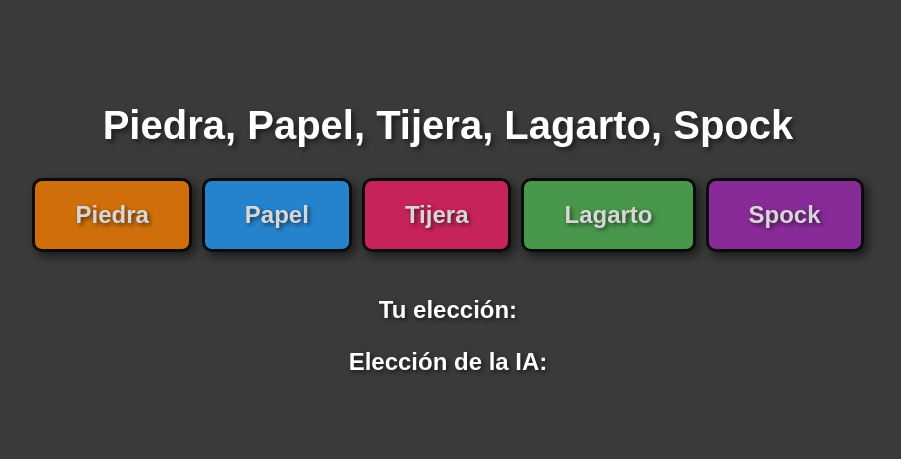
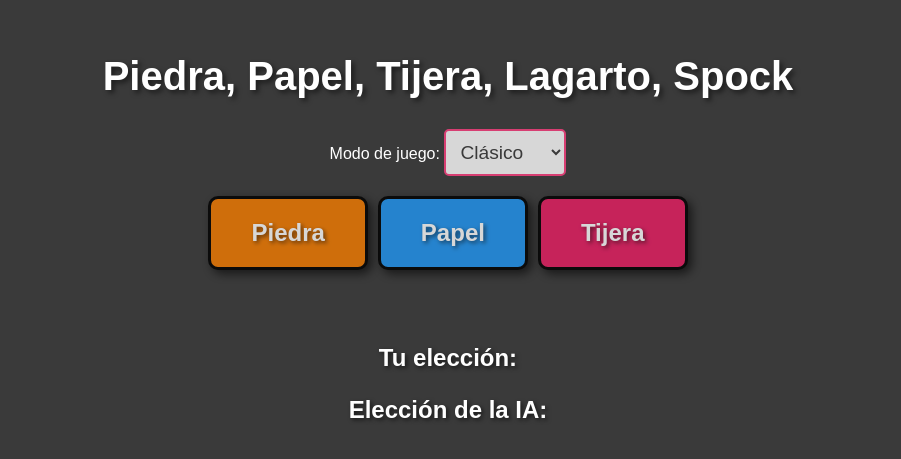
Before and after one commit to TRdeXtremiana/piedraPapelTijera, a plain HTML site: page index.html in a window 1280 px wide. Shown: the part 163-622 px from the top of the page, without its empty margins (192-1093 px from the left). Drawn offline with Linux system fonts and the light colour scheme.

Commit message:
Game modes added (classic & big bang theory)

```diff
--- a/CSS/styles.css
+++ b/CSS/styles.css
@@ -18,6 +18,27 @@ h1 {
 	text-shadow: 3px 3px 5px rgba(0, 0, 0, 0.5);
 	font-weight: bold;
 	padding: 10px 20px;
+}
+
+.game-mode {
+	margin-bottom: 20px;
+}
+
+select {
+	padding: 10px;
+	font-size: 1.2rem;
+	border-radius: 5px;
+	border: 2px solid #ff4081;
+	background-color: #fff;
+	color: #3a3a3a;
+	cursor: pointer;
+	transition: transform 0.2s, opacity 0.2s;
+	opacity: 0.8;
+}
+
+select:hover {
+	opacity: 1;
+	transform: scale(1.05);
 }
 
 .choices {
@@ -67,7 +88,7 @@ button:hover {
 	background-color: #9c27b0;
 }
 
-result {
+.result {
 	margin-top: 30px;
 }
 
--- a/JS/script.js
+++ b/JS/script.js
@@ -1,10 +1,30 @@
-const rules = {
+const rulesClassic = {
+	piedra: ["tijera"],
+	papel: ["piedra"],
+	tijera: ["papel"]
+};
+
+const rulesBigBang = {
 	piedra: ["tijera", "lagarto"],
 	papel: ["piedra", "spock"],
 	tijera: ["papel", "lagarto"],
 	lagarto: ["papel", "spock"],
 	spock: ["piedra", "tijera"]
 };
+
+let currentRules = rulesClassic;
+
+// Cambia las reglas y las opciones de elección según el modo
+function updateGameMode() {
+	const mode = document.getElementById('mode-select').value;
+	if (mode === "bigbang") {
+		currentRules = rulesBigBang;
+		document.querySelectorAll('.lagarto, .spock').forEach(button => button.style.display = 'inline-block');
+	} else {
+		currentRules = rulesClassic;
+		document.querySelectorAll('.lagarto, .spock').forEach(button => button.style.display = 'none');
+	}
+}
 
 // Función principal de juego
 function play(userChoice) {
@@ -16,7 +36,7 @@ function play(userChoice) {
 
 // Obtiene la elección aleatoria de la IA
 function getAIChoice() {
-	const choices = Object.keys(rules);
+	const choices = Object.keys(currentRules);
 	return choices[Math.floor(Math.random() * choices.length)];
 }
 
@@ -30,7 +50,7 @@ function displayChoices(userChoice, aiChoice) {
 function determineWinner(userChoice, aiChoice) {
 	if (userChoice === aiChoice) {
 		return 'tie'; // Empate
-	} else if (rules[userChoice].includes(aiChoice)) {
+	} else if (currentRules[userChoice].includes(aiChoice)) {
 		return 'win'; // Victoria
 	} else {
 		return 'lose'; // Derrota
@@ -51,3 +71,6 @@ function displayResult(result) {
 		resultText.classList.add('loser');
 	}
 }
+
+// Inicializar el modo de juego por defecto
+updateGameMode();
--- a/index.html
+++ b/index.html
@@ -10,6 +10,14 @@
 
 <body>
 	<h1>Piedra, Papel, Tijera, Lagarto, Spock</h1>
+
+	<div class="game-mode">
+		<label for="mode-select">Modo de juego:</label>
+		<select id="mode-select" onchange="updateGameMode()">
+			<option value="classic">Clásico</option>
+			<option value="bigbang">Big Bang</option>
+		</select>
+	</div>
 
 	<div class="choices">
 		<button class="piedra" onclick="play('piedra')">Piedra</button>
```
